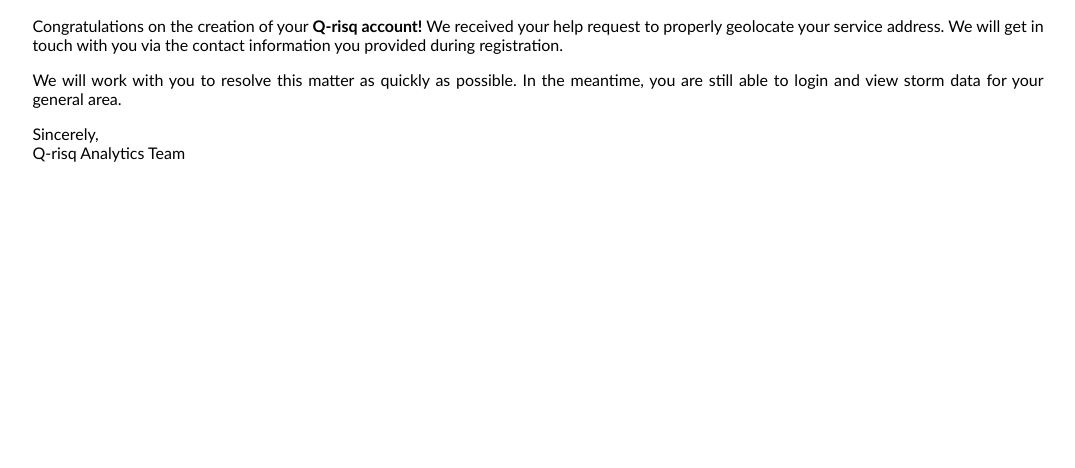
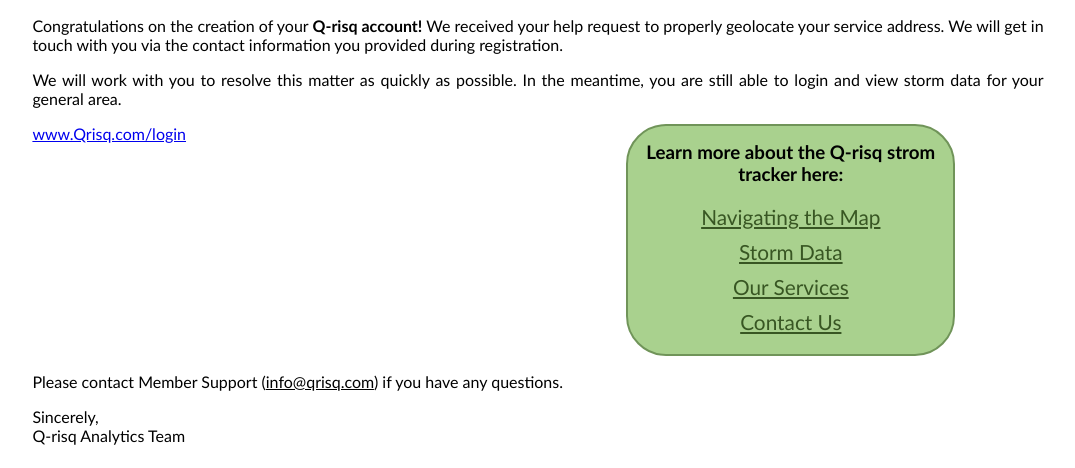
Before and after one commit to dreitec/qrisq-portal, a Django app: template user_app/templates/user_app/request_address_ack_client.html in a window 1280 px wide. Shown: the part 332-800 px from the top of the page, without its empty margins (102-1177 px from the left). Run offline with Django 3.2, Linux system fonts and the light colour scheme; the template is opened without the code that fills it, so the values that code supplies are empty.

Commit message:
master: Email template fixup

```diff
--- a/subscriptions/templates/subscriptions/subscription_cancel.html
+++ b/subscriptions/templates/subscriptions/subscription_cancel.html
@@ -10,7 +10,7 @@
     </p>
     <div class="row">
         <div class="col-left">
-            <a href="https://www.Qrisq.com/login">www.Qrisq.com/login</a>
+            <a href="https://www.qrisq.com/login">www.Qrisq.com/login</a>
         </div>
         <div class="col-right">
             {% include "email/learn_more.html" %}
--- a/user_app/templates/user_app/request_address_ack_client.html
+++ b/user_app/templates/user_app/request_address_ack_client.html
@@ -8,5 +8,14 @@
     <p>
         We will work with you to resolve this matter as quickly as possible.  In the meantime, you are still able to login and view storm data for your general area.
     </p>
+    <div class="row">
+        <div class="col-left">
+            <a href="https://www.Qrisq.com/login">www.Qrisq.com/login</a>
+        </div>
+        <div class="col-right">
+            {% include "email/learn_more.html" %}
+        </div>
+    </div>
+    <p>Please contact Member Support (<u>info@qrisq.com</u>) if you have any questions. </p>
 
 {% endblock content %}
--- a/user_app/views/send_message.py
+++ b/user_app/views/send_message.py
@@ -16,8 +16,8 @@ class SendMessageView(CreateAPIView):
         try:
             mail_sender(
                 template='user_app/send_message.html',
-                context= serializer.data,
-                subject="Contact me",
+                context= {'full_name': 'Qrisq Admin', **serializer.data},
+                subject="Request for Contact Client",
                 recipient_list=['admin@qrisq.com']
             )
             return Response({'message': "Message Sent Successfully"})
```
Also changed, not shown: user_app/templates/user_app/password_change.html (+9 -1 lines), user_app/templates/user_app/reset_password_success.html (+12 -4 lines), user_app/templates/user_app/send_message.html (+8 -11 lines).
